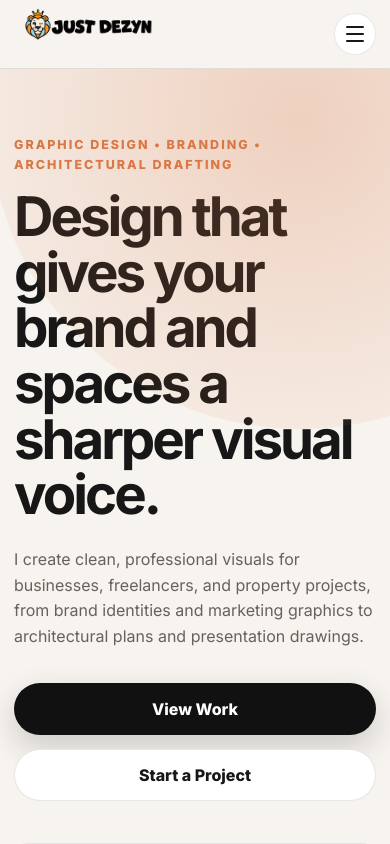
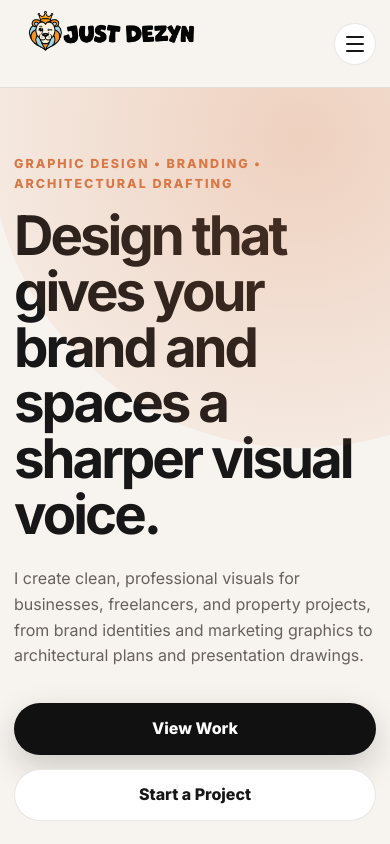
Before and after one commit to aaminabutt9-sys/portfolio-website, a plain HTML site: page index.html in a window 390 px wide. Shown: the top 844 px of the page. Drawn offline with Linux system fonts and the light colour scheme.

Commit message:
Update site logo width for different screen sizes

```diff
--- a/style.css
+++ b/style.css
@@ -72,7 +72,7 @@ img {
   letter-spacing: -0.04em;
 }
 .site-logo {
-  width: 190px;
+  width: 260px;
   height: auto;
   display: block;
 }
@@ -775,6 +775,6 @@ h3 {
 }
 @media (max-width: 760px) {
   .site-logo {
-    width: 145px;
+    width: 190px;
   }
 }
```
